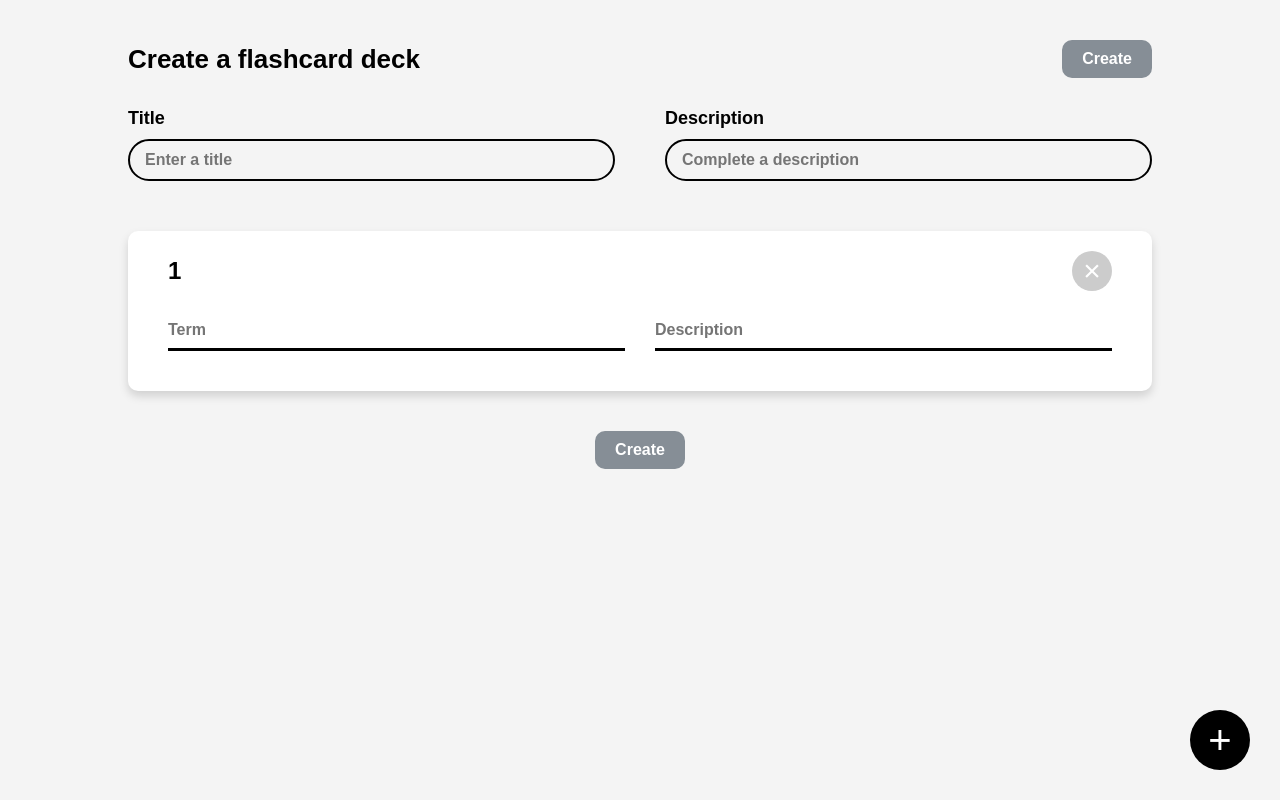
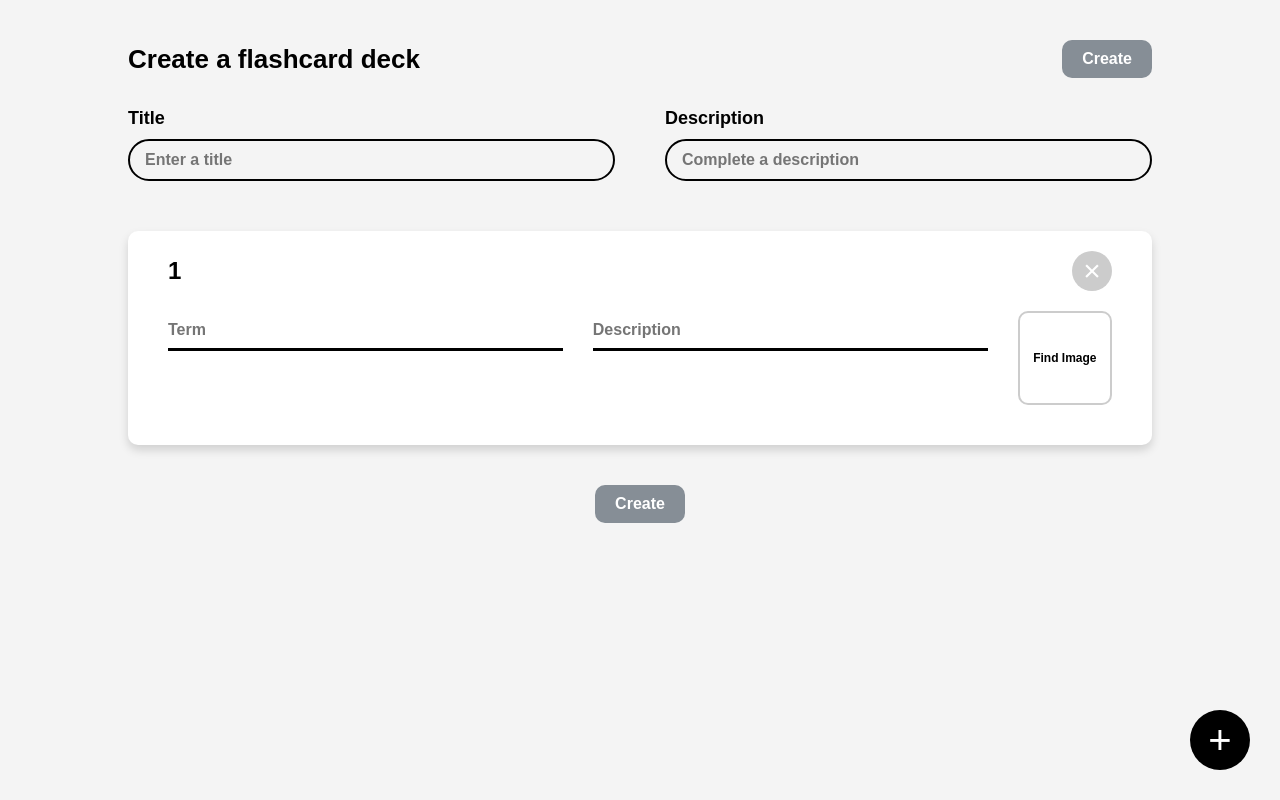
Before and after one commit to DmitriyIshchenko/flashcards, a React (Create React App) app: page / in a window 1280 px wide. Built offline with nearby package versions, Linux system fonts and the light colour scheme; a web font is replaced by a local one.

Commit message:
feat: fetch flashcard images

```diff
--- a/src/DeckForm/DeckForm.js
+++ b/src/DeckForm/DeckForm.js
@@ -32,10 +32,10 @@ export default function DeckForm({ onSaveDeck, deckToEdit }) {
     Object.values(termInputFields[0]).every((value) => value)
   );
 
-  function handleFieldChange(index, e) {
+  function handleFieldChange(key, value, index) {
     const data = [...termInputFields];
 
-    data[index][e.target.name] = e.target.value;
+    data[index][key] = value;
 
     setTermInputFields(data);
   }
--- a/src/DeckForm/TermInput.js
+++ b/src/DeckForm/TermInput.js
@@ -1,6 +1,9 @@
-import { useRef } from "react";
+import { useRef, useState } from "react";
 
 import "./TermInput.scss";
+
+const IMAGES_API_URL = "https://api.unsplash.com/search/photos";
+const IMAGES_API_KEY = "zoLLYgXpGBOsvFhqJes-gEEiwH5P8qdDnP-z4MxHkaM";
 
 export function TermInput({
   index,
@@ -9,18 +12,41 @@ export function TermInput({
   onDeleteField,
   isOnlyItem,
 }) {
+  const [images, setImages] = useState([]);
+  const [isLoading, setIsLoading] = useState(false);
+  const [isImageMenuOpen, setIsImageMenuOpen] = useState(false);
+
   const textAreaRef = useRef(null);
-  const { term, description } = field;
-  const handleChange = (e) => {
-    onFieldChange(index, e);
+  const { term, description, image } = field;
 
-    if (e.target.name !== "description") return;
+  function handleChange(key, value) {
+    onFieldChange(key, value, index);
+
+    if (key !== "description") return;
 
     // auto grow textarea
     textAreaRef.current.style.height = "auto";
     const { scrollHeight } = textAreaRef.current;
     textAreaRef.current.style.height = scrollHeight + "px";
-  };
+  }
+
+  async function handleFetch(e) {
+    if (!term) return;
+
+    try {
+      setIsLoading(true);
+      setIsImageMenuOpen(true);
+      const res = await fetch(
+        `${IMAGES_API_URL}?client_id=${IMAGES_API_KEY}&page=1&per_page=5&query=${term}`
+      );
+      const data = await res.json();
+
+      setIsLoading(false);
+      setImages(data.results.map((image) => image.urls.small));
+    } catch (err) {
+      console.log(err);
+    }
+  }
 
   return (
     <div className="word">
@@ -43,7 +69,7 @@ export function TermInput({
           type="text"
           placeholder="Term"
           value={term}
-          onChange={handleChange}
+          onChange={(e) => handleChange(e.target.name, e.target.value)}
           required
         />
 
@@ -54,10 +80,53 @@ export function TermInput({
           ref={textAreaRef}
           placeholder="Description"
           value={description}
-          onChange={handleChange}
+          onChange={(e) => handleChange(e.target.name, e.target.value)}
           required
         ></textarea>
+
+        <div className="word__image">
+          {image ? (
+            <>
+              <button
+                type="button"
+                className="word__img-delete-btn"
+                onClick={() => handleChange("image", "")}
+              >
+                &times;
+              </button>
+              <img src={image} alt={term} />
+            </>
+          ) : (
+            <button
+              onClick={handleFetch}
+              type="button"
+              className="word__img-add-btn"
+            >
+              <span>Find Image</span>
+            </button>
+          )}
+        </div>
       </div>
+
+      {isImageMenuOpen && (
+        <div className="word__images-menu">
+          {isLoading ? (
+            <p className="word__images-menu-loader">Loading...</p>
+          ) : (
+            images.map((imageURL, index) => (
+              <img
+                src={imageURL}
+                alt={term}
+                key={index}
+                onClick={() => {
+                  handleChange("image", imageURL);
+                  setIsImageMenuOpen(false);
+                }}
+              />
+            ))
+          )}
+        </div>
+      )}
     </div>
   );
 }
--- a/src/DeckForm/TermInput.scss
+++ b/src/DeckForm/TermInput.scss
@@ -54,7 +54,7 @@
 
   &__input {
     padding-block: 1rem;
-    width: 100%;
+    flex: 1;
     height: 4rem;
 
     outline: none;
@@ -76,4 +76,97 @@
     overflow: hidden;
     resize: none;
   }
+
+  &__images-menu {
+    display: grid;
+    gap: 1rem;
+    grid-template-columns: repeat(5, 1fr);
+    place-items: center;
+
+    img {
+      width: 100%;
+      aspect-ratio: 1;
+      object-fit: cover;
+
+      border: 0.5rem solid transparent;
+
+      transition: all 0.3s;
+      cursor: pointer;
+
+      &:hover {
+        border-color: var(--clr-accent);
+      }
+    }
+
+    &-loader {
+      font-size: 2rem;
+      grid-column: 1/-1;
+    }
+  }
+
+  &__image {
+    position: relative;
+    flex: 0 0 10%;
+
+    aspect-ratio: 1;
+    border-radius: 1rem;
+    border: 2px solid #ccc;
+
+    cursor: pointer;
+
+    &:has(img) {
+      border-color: transparent;
+    }
+
+    img {
+      width: 100%;
+      height: 100%;
+      object-fit: cover;
+      border-radius: 1rem;
+    }
+  }
+
+  &__img-add-btn {
+    display: flex;
+    flex-direction: column;
+    justify-content: center;
+    align-items: center;
+    gap: 1rem;
+
+    width: 100%;
+    height: 100%;
+    border: none;
+
+    background-color: transparent;
+
+    cursor: pointer;
+
+    font-family: inherit;
+    font-size: 1.2rem;
+    font-weight: 700;
+  }
+
+  &__img-delete-btn {
+    position: absolute;
+    top: -0.5rem;
+    right: -0.5rem;
+
+    width: 2.5rem;
+    aspect-ratio: 1;
+
+    border: none;
+    border-radius: 100rem;
+    background-color: #000;
+
+    transition: background-color 0.3s;
+    font-size: 2rem;
+
+    color: #fff;
+    cursor: pointer;
+
+    &:hover,
+    &:active {
+      background-color: lighten(#000, 25%);
+    }
+  }
 }
```
